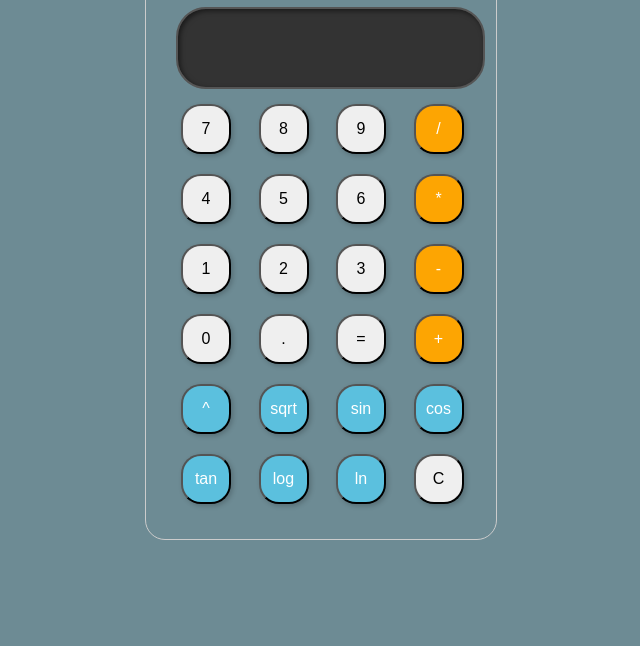
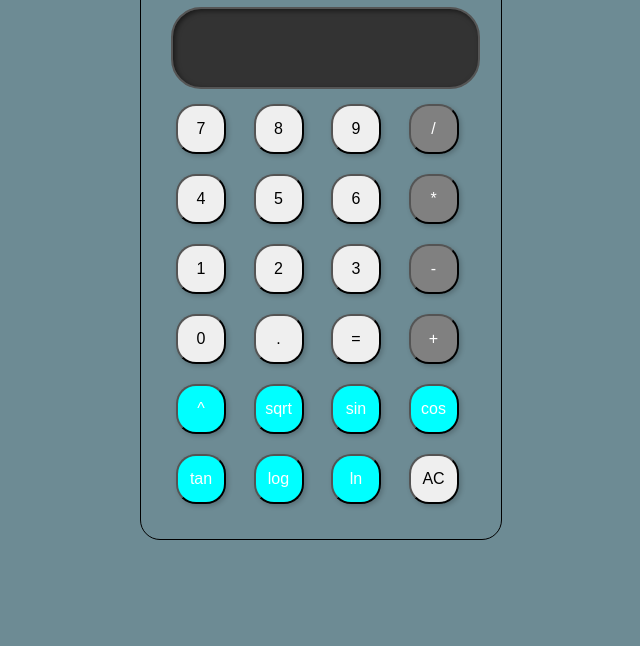
Before and after one commit to Brandinho12/E.Calculator, a plain HTML site: page index.html in a window 1280 px wide. Shown: the part 154-800 px from the top of the page, without its empty margins (319-959 px from the left). Drawn offline with Linux system fonts and the light colour scheme.

Commit message:
#Editing layout

```diff
--- a/Calc.css
+++ b/Calc.css
@@ -1,10 +1,11 @@
 .calculator {
     width: 300px;
     margin: 50px auto;
-    border: 1px solid #ccc;
+    border: 1px solid black;
     padding: 30px;
-    padding-right: 20px;
-    border-radius: 20px;/
+    border-radius: 20px;
+    justify-self: center;
+
 
   }
 
@@ -14,6 +15,7 @@
     margin-bottom: 10px;
     font-size: 50px;
     border-radius: 30px;
+
   }
 
   .buttons button {
@@ -40,27 +42,25 @@
   }
 
   .operator { /* New class for operator buttons */
-    background-color: rgba(255, 166, 0, 0.986);
+    background-color: gray; /*for a more cool look*/
     color: white;
   }
 
   .function { /* New class for function buttons */
-    background-color: #5bc0de; /* Blue background for functions */
+    background-color: cyan; /* Blue background for functions */
     color: white;
   }
 
-
-  /* ... (Basic styling as before) ... */
-
 .display-screen {
     background-color: #333; /* Dark background */
-    color: #f08080; /* Light red text color (simulates LED/LCD) */
+    color:white; /* white text color for a clearer display*/
     padding: 20px;
     margin-bottom: 10px;
     text-align: right; /* Makes the numbers to start popping up from the right */
     font-size: 24px; /* Larger font for better visibility */
     border: 2px solid #555; /* Beveled border for a 3D effect */
     box-shadow: inset 2px 2px 5px rgba(0, 0, 0, 0.5); /* Inner shadow for depth */
+    justify-self: center;
   }
   body{
     background-color:#6d8b94;
--- a/calc.js
+++ b/calc.js
@@ -11,7 +11,7 @@ buttons.forEach(button => {
       } catch (error) {
         display.value = 'Error';
       }
-    } else if (buttonText === 'C') {
+    } else if (buttonText === 'AC') {
       display.value = '';
     } else {
       display.value += buttonText;
--- a/index.html
+++ b/index.html
@@ -15,7 +15,7 @@
       <button>0</button> <button>.</button> <button>=</button> <button>+</button>
 
       <button>^</button> <button>sqrt</button> <button>sin</button> <button>cos</button>
-      <button>tan</button> <button>log</button> <button>ln</button> <button>C</button>
+      <button>tan</button> <button>log</button> <button>ln</button> <button>AC</button>
     </div>
   </div>
 
```
